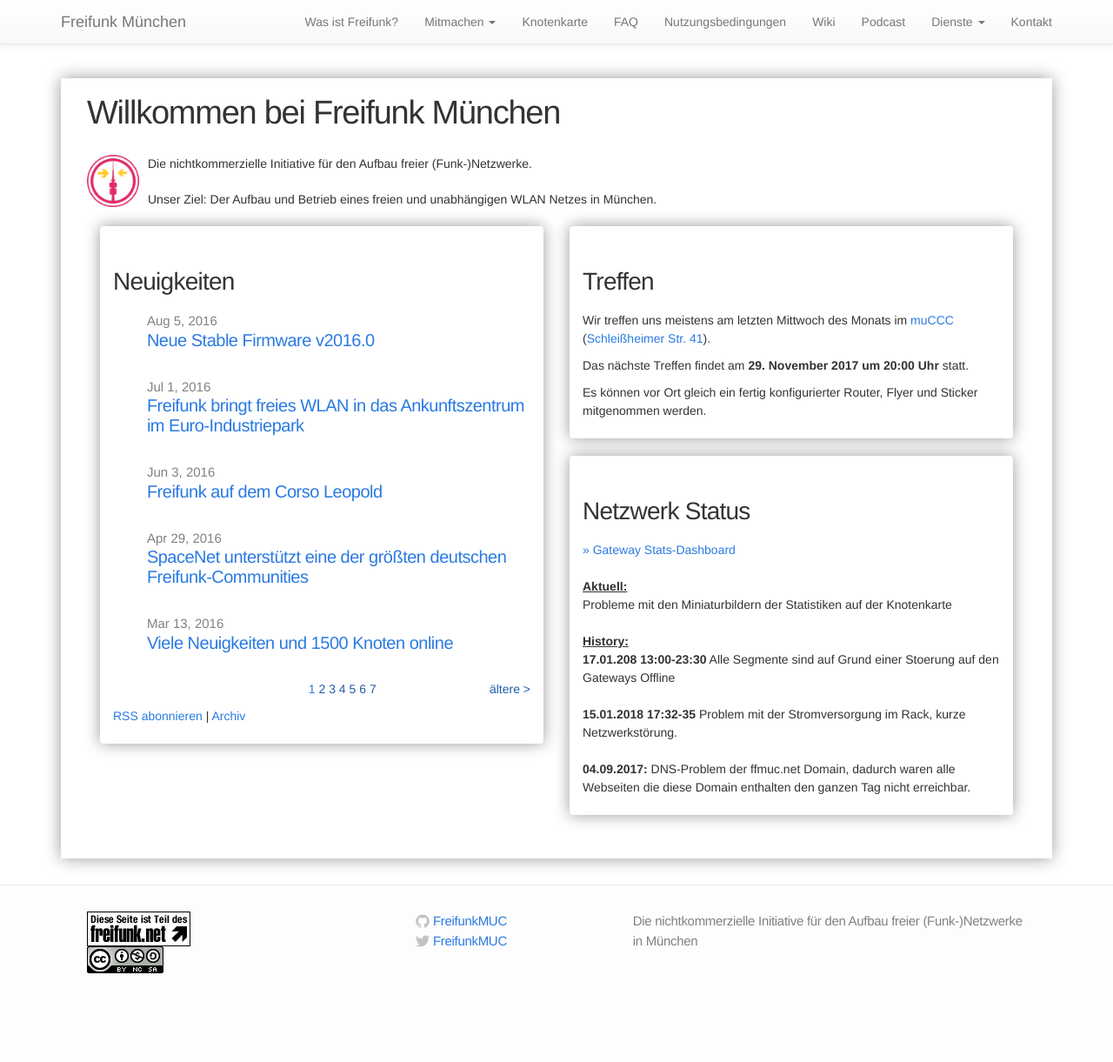
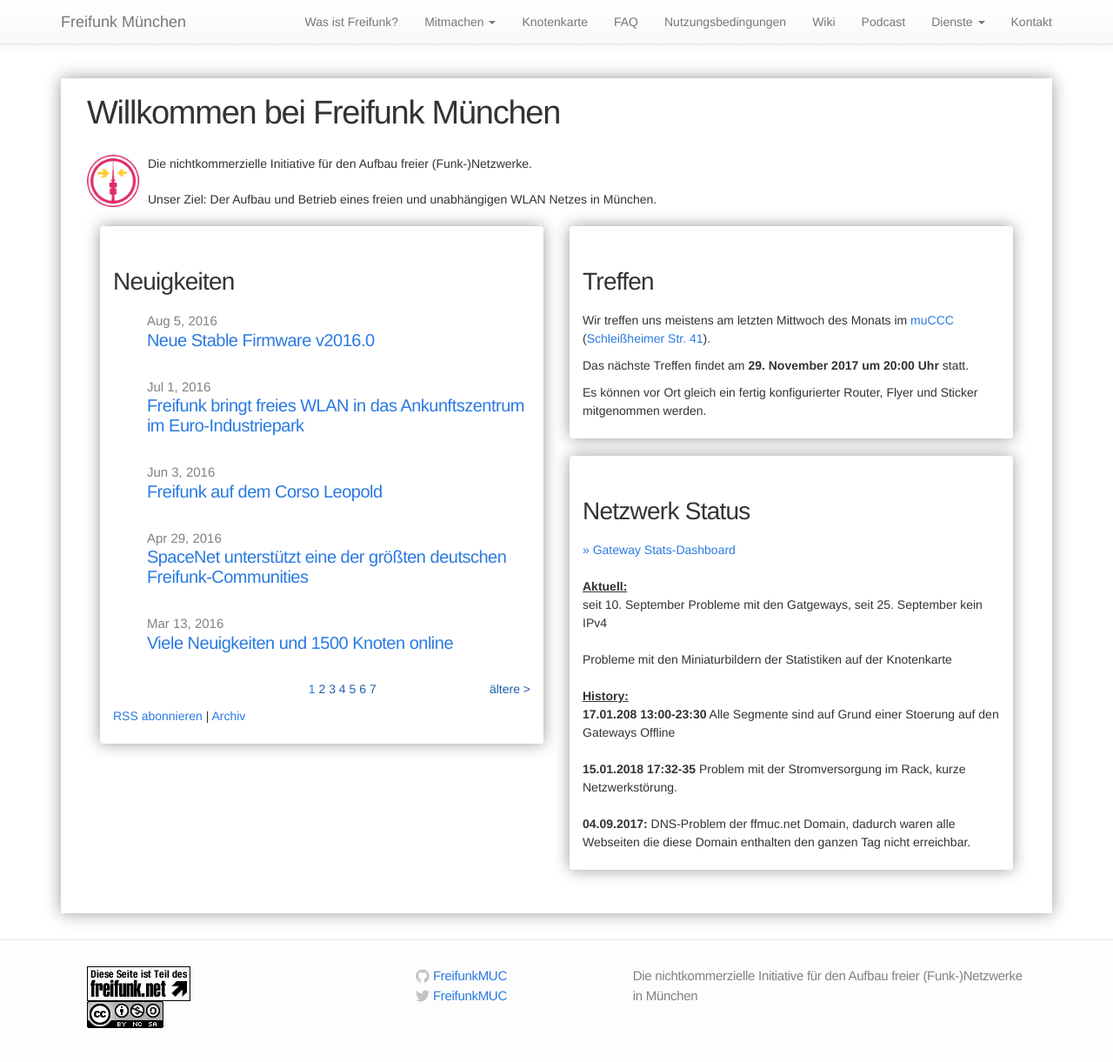
Before and after one commit to freifunkMUC/freifunkmuc.github.io, a Jekyll site: the page built from index.md, in a window 1280 px wide and 1237 px high. Shown: the top 1221 px of the window at 87% size. Built offline with Jekyll 4.4.1, drawn with Linux system fonts in a browser that asks for light colours.

Commit message:
Update Network status

```diff
--- a/_includes/network-status.md
+++ b/_includes/network-status.md
@@ -2,6 +2,8 @@
 <a target='_blank' href="https://stats.ffmuc.net/dashboard/db/network-overview">>> Gateway Stats-Dashboard</a>
 <br>
 <br><u><b>Aktuell:</b></u>
+<br>seit 10. September Probleme mit den Gatgeways, seit 25. September kein IPv4
+<br>
 <br>Probleme mit den Miniaturbildern der Statistiken auf der Knotenkarte
 <br>
 <br><u><b>History:</b></u>
```
